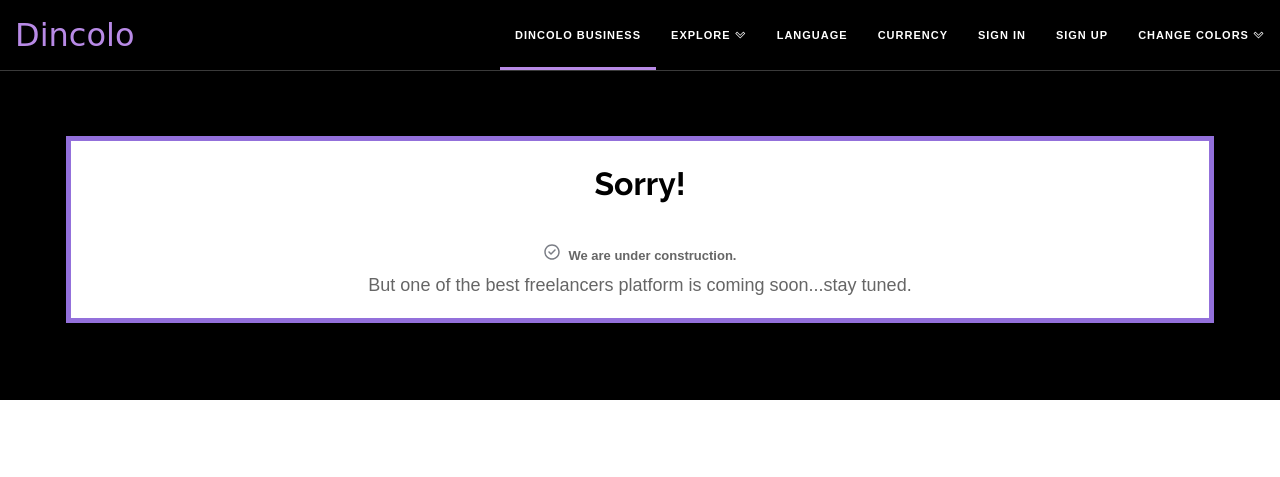
After one commit to ungureanudaniel/job-portal, a Django app: template candidates/templates/candidates/maintenance.html in a window 1280 px wide. The commit adds this page. Shown: the top 477 px of the page. Run offline with Django 3.2, Linux system fonts and the light colour scheme; the template is opened without the code that fills it, so the values that code supplies are empty; some libraries are stand-ins or nearby versions; some web fonts are replaced.

Commit message:
Designed a landing page for when the website is under maintenance

```diff
--- /dev/null
+++ b/candidates/templates/candidates/maintenance.html
@@ -0,0 +1,184 @@
+{% load static %}
+{% load i18n %}
+<!DOCTYPE html>
+<html lang='en'>
+  {% include 'users/header.html' %}
+  <body data-spy="scroll" data-target=".navbar" data-offset="70">
+    <div class="main-wrapper">
+      <!--================= PRELOADER ======================= -->
+
+      <!--  ===================HEADER=============================== -->
+      <div class="main-header sticky">
+        <div id="GlobalMessages"></div>
+        <!-- === NAVBAR === -->
+        <div id="Header">
+          <nav class="navbar navbar-default navbar-fixed-top js-main-nav">
+            <div class="container">
+              <!-- Brand and toggle get grouped for better mobile display -->
+              <div class="navbar-header">
+                <button type="button" class="navbar-toggle collapsed" data-toggle="collapse" data-target="#navbar__collapse" aria-expanded="false">
+                </button>
+                <a class="navbar-brand" href="{% url 'maintenance' %}">Dincolo</a>
+              </div>
+
+              <!-- Collect the nav links, forms, and other content for toggling -->
+              <div class="collapse navbar-collapse" id="navbar__collapse">
+                <ul class="nav navbar-nav navbar-right js-signin-modal-trigger">
+
+                  <!-- General links -->
+                  <li class="dropdown active">
+                    <a href="#" class="dropdown-toggle" data-toggle="dropdown" role="button" aria-haspopup="true" aria-expanded="false">Dincolo Business </a>
+                  </li>
+                  <li class="dropdown">
+                    <a href="#" class="dropdown-toggle" data-toggle="dropdown" role="button" aria-haspopup="true" aria-expanded="false">Explore <i class="las la-chevron-down"></i></a>
+                    <ul class="dropdown-menu">
+                      <li><a href="menu_image.html">Guiding</a></li>
+                      <li><a href="menu_text.html">Professional</a></li>
+                      <li><a href="menu_text.html">Professional</a></li>
+
+                    </ul>
+                  </li>
+                  <li><a href="gallery.html">Language</a></li>
+                  <li><a href="events.html">Currency</a></li>
+                  <li><a class="cd-main-nav__item cd-main-nav__item--signin" href="#0" data-signin="login">Sign in</a></li>
+          				<li><a class="cd-main-nav__item cd-main-nav__item--signup" href="#0" data-signin="signup">Sign up</a></li>
+                  <li class="dropdown">
+                    <a href="#" class="dropdown-toggle" data-toggle="dropdown" role="button" aria-haspopup="true" aria-expanded="false">Change colors <i class="las la-chevron-down"></i></a>
+                    <ul class="dropdown-menu" name="theme-select" id="theme-select">
+                      <li><a href="#" value="orange">Orange</a></li>
+                      <li><a href="#" value="aqua-green">Aqua Green</a></li>
+                      <li><a href="#" value="orange">Professional</a></li>
+                      <li><a href="#" value="orange">Professional</a></li>
+                      <li><a href="#" value="orange">Professional</a></li>
+                      <li><a href="#" value="orange">Professional</a></li>
+                    </ul>
+                  </li>
+
+                    </ul>
+                  </li>
+                </ul>
+              </div><!-- /.navbar-collapse -->
+            </div><!-- /.container -->
+          </nav>
+        </div>
+      </div>
+      {% include 'users/register.html' %}
+
+      <div class="main-content">
+        <!-- ===================TO THE TOP BUTTON====================== -->
+        <a id="back-to-top" href="#section_welcome" class="btn btn-primary back-to-top" role="button" title="Click to return on the top page" data-toggle="tooltip" data-placement="left">
+          <i class="ion-android-arrow-up"></i>
+        </a>
+      <!-- ================== CONTENT ====================== -->
+        <div class="logged-out-homepage">
+          <section class="section-row sec2-wrapper" style="background-color: black;height:400px;padding-top:100px;">
+            <div class="sec-inner max-width-container">
+              <div class="" style="flex:1;background-color: white;">
+                <div class="" style="border: 5px solid #9370DB;padding-top:20px;padding-bottom:20px;text-align:center;justify-content:center;">
+                    <h2 class="">Sorry!</h2>
+                      <ul>
+                        <li>
+                          <h6>
+                            <span class=" check-icon" aria-hidden="true" style="font-size: 32px;width: 24px; height: 24px; fill: rgb(122, 125, 133);">
+                              <svg width="16" height="16" viewBox="0 0 16 16" xmlns="http://www.w3.org/2000/svg">
+                                <path d="M8 1.75C4.54822 1.75 1.75 4.54822 1.75 8C1.75 11.4518 4.54822 14.25 8 14.25C11.4518 14.25 14.25 11.4518 14.25 8C14.25 4.54822 11.4518 1.75 8 1.75ZM0.25 8C0.25 3.71979 3.71979 0.25 8 0.25C12.2802 0.25 15.75 3.71979 15.75 8C15.75 12.2802 12.2802 15.75 8 15.75C3.71979 15.75 0.25 12.2802 0.25 8Z"></path>
+                                <path d="M11.5303 5.46967C11.8232 5.76256 11.8232 6.23744 11.5303 6.53033L7.53033 10.5303C7.23744 10.8232 6.76256 10.8232 6.46967 10.5303L4.46967 8.53033C4.17678 8.23744 4.17678 7.76256 4.46967 7.46967C4.76256 7.17678 5.23744 7.17678 5.53033 7.46967L7 8.93934L10.4697 5.46967C10.7626 5.17678 11.2374 5.17678 11.5303 5.46967Z"></path>
+                              </svg>
+                            </span>We are under construction.
+                          </h6>
+                          <p class="tbody-sec2">But one of the best freelancers platform is coming soon...stay tuned.</p>
+                        </li>
+                      </ul>
+                </div>
+            </div>
+          </section>
+      <!-- ==================== SELLING PROP  =================== -->
+          <section class="section-row sec2-wrapper" style="height:700px;padding-top:100px;">
+            <div class="sec-inner max-width-container">
+              <div class="selling-video">
+                <div class="vid_wrapper">
+                  <video autoplay muted loop id="vidbg">
+                      <source src="{% static 'video/video-selling.mp4' %}" type="video/mp4">Your          browser does not support the video tag.
+                  </video>
+                </div>
+              </div>
+              <div class="grid-15 flex-items-center">
+                <div class="selling-text">
+                    <h2 class="">Best freelancers in eastern Europe</h2>
+                      <ul>
+                        <li>
+                          <h6>
+                            <span class="sec2-txt check-icon" aria-hidden="true" style="width: 24px; height: 24px; fill: rgb(122, 125, 133);">
+                              <svg width="16" height="16" viewBox="0 0 16 16" xmlns="http://www.w3.org/2000/svg">
+                                <path d="M8 1.75C4.54822 1.75 1.75 4.54822 1.75 8C1.75 11.4518 4.54822 14.25 8 14.25C11.4518 14.25 14.25 11.4518 14.25 8C14.25 4.54822 11.4518 1.75 8 1.75ZM0.25 8C0.25 3.71979 3.71979 0.25 8 0.25C12.2802 0.25 15.75 3.71979 15.75 8C15.75 12.2802 12.2802 15.75 8 15.75C3.71979 15.75 0.25 12.2802 0.25 8Z"></path>
+                                <path d="M11.5303 5.46967C11.8232 5.76256 11.8232 6.23744 11.5303 6.53033L7.53033 10.5303C7.23744 10.8232 6.76256 10.8232 6.46967 10.5303L4.46967 8.53033C4.17678 8.23744 4.17678 7.76256 4.46967 7.46967C4.76256 7.17678 5.23744 7.17678 5.53033 7.46967L7 8.93934L10.4697 5.46967C10.7626 5.17678 11.2374 5.17678 11.5303 5.46967Z"></path>
+                              </svg>
+                            </span>The best for every budget
+                          </h6>
+                          <p class="tbody-sec2">Find high-quality services at every price point. No hourly rates, just project-based pricing.</p>
+                        </li>
+                        <li>
+                          <h6>
+                            <span class="sec2-txt check-icon" aria-hidden="true" style="width: 24px; height: 24px; fill: rgb(122, 125, 133);">
+                              <svg width="16" height="16" viewBox="0 0 16 16" xmlns="http://www.w3.org/2000/svg"><path d="M8 1.75C4.54822 1.75 1.75 4.54822 1.75 8C1.75 11.4518 4.54822 14.25 8 14.25C11.4518 14.25 14.25 11.4518 14.25 8C14.25 4.54822 11.4518 1.75 8 1.75ZM0.25 8C0.25 3.71979 3.71979 0.25 8 0.25C12.2802 0.25 15.75 3.71979 15.75 8C15.75 12.2802 12.2802 15.75 8 15.75C3.71979 15.75 0.25 12.2802 0.25 8Z"></path>
+                                <path d="M11.5303 5.46967C11.8232 5.76256 11.8232 6.23744 11.5303 6.53033L7.53033 10.5303C7.23744 10.8232 6.76256 10.8232 6.46967 10.5303L4.46967 8.53033C4.17678 8.23744 4.17678 7.76256 4.46967 7.46967C4.76256 7.17678 5.23744 7.17678 5.53033 7.46967L7 8.93934L10.4697 5.46967C10.7626 5.17678 11.2374 5.17678 11.5303 5.46967Z"></path>
+                              </svg>
+                            </span>Quality work done quickly
+                          </h6>
+                          <p class="tbody-sec2">Find the right freelancer to begin working on your project within minutes.</p>
+                        </li>
+                        <li>
+                          <h6>
+                            <span class="sec2-txt check-icon" aria-hidden="true" style="width: 24px; height: 24px; fill: rgb(122, 125, 133);">
+                              <svg width="16" height="16" viewBox="0 0 16 16" xmlns="http://www.w3.org/2000/svg">
+                                <path d="M8 1.75C4.54822 1.75 1.75 4.54822 1.75 8C1.75 11.4518 4.54822 14.25 8 14.25C11.4518 14.25 14.25 11.4518 14.25 8C14.25 4.54822 11.4518 1.75 8 1.75ZM0.25 8C0.25 3.71979 3.71979 0.25 8 0.25C12.2802 0.25 15.75 3.71979 15.75 8C15.75 12.2802 12.2802 15.75 8 15.75C3.71979 15.75 0.25 12.2802 0.25 8Z"></path>
+                                <path d="M11.5303 5.46967C11.8232 5.76256 11.8232 6.23744 11.5303 6.53033L7.53033 10.5303C7.23744 10.8232 6.76256 10.8232 6.46967 10.5303L4.46967 8.53033C4.17678 8.23744 4.17678 7.76256 4.46967 7.46967C4.76256 7.17678 5.23744 7.17678 5.53033 7.46967L7 8.93934L10.4697 5.46967C10.7626 5.17678 11.2374 5.17678 11.5303 5.46967Z"></path>
+                              </svg>
+                            </span>Protected payments, every time
+                          </h6>
+                          <p class="tbody-sec2">Always know what you'll pay upfront. Your payment isn't released until you approve the work.</p>
+                        </li>
+                        <li>
+                          <h6>
+                            <span class="sec2-txt check-icon" aria-hidden="true" style="width: 24px; height: 24px; fill: rgb(122, 125, 133);">
+                              <svg width="16" height="16" viewBox="0 0 16 16" xmlns="http://www.w3.org/2000/svg">
+                                <path d="M8 1.75C4.54822 1.75 1.75 4.54822 1.75 8C1.75 11.4518 4.54822 14.25 8 14.25C11.4518 14.25 14.25 11.4518 14.25 8C14.25 4.54822 11.4518 1.75 8 1.75ZM0.25 8C0.25 3.71979 3.71979 0.25 8 0.25C12.2802 0.25 15.75 3.71979 15.75 8C15.75 12.2802 12.2802 15.75 8 15.75C3.71979 15.75 0.25 12.2802 0.25 8Z"></path>
+                                <path d="M11.5303 5.46967C11.8232 5.76256 11.8232 6.23744 11.5303 6.53033L7.53033 10.5303C7.23744 10.8232 6.76256 10.8232 6.46967 10.5303L4.46967 8.53033C4.17678 8.23744 4.17678 7.76256 4.46967 7.46967C4.76256 7.17678 5.23744 7.17678 5.53033 7.46967L7 8.93934L10.4697 5.46967C10.7626 5.17678 11.2374 5.17678 11.5303 5.46967Z">
+                                </path>
+                              </svg>
+                            </span>24/7 support
+                          </h6>
+                          <p class="tbody-sec2">Questions? Our round-the-clock support team is available to help anytime, anywhere.</p>
+                        </li>
+                      </ul>
+                </div>
+                <div class="selling-map">
+                  <img src="{% static 'svg/eu-map.svg' %}">
+              </div><!-- grid-15 flex container end -->
+            </div>
+          </section>
+          <div class="" id="newsletter">
+          </div>
+      </div>
+  </div>
+    {% include 'users/footer.html' %}
+</div>
+    <!-- JS
+    ================================================== -->
+
+    <!-- JS Global -->
+    <script src="{% static 'plugins/jquery/jquery-3.6.0.min.js' %}"></script>
+    <script src="{% static 'plugins/owlcarousel/owl.carousel.min.js' %}"></script>
+    <script src="{% static 'bootstrap/js/bootstrap.min.js' %}"></script>
+    <!-- JS Plugins -->
+    <script src="{% static 'plugins/lightbox/dist/js/lightbox.min.js' %}"></script>
+    <script src="{% static 'plugins/isotope/isotope.pkgd.min.js' %}"></script>
+    <!-- <script src="{% static 'plugins/flickity/flickity.pkgd.min.js' %}"></script> -->
+    <script src="{% static 'plugins/imagesloaded/imagesloaded.pkgd.min.js' %}"></script>
+    <!-- JS Custom -->
+    <script src="{% static 'js/custom.js' %}"></script>
+    <script async src="{% static 'js/google_maps.js' %}"></script>
+    <!-- Google Maps -->
+    <script src="{% static 'js/back_to_top.js' %}"></script>
+  </body>
+</html>
--- a/candidates/urls.py
+++ b/candidates/urls.py
@@ -1,7 +1,7 @@
 from django.urls import path, include
 from django.conf import settings
 from django.conf.urls.static import static
-from .views import home, candidate_dashboard, add_post, job_search_list, category, job_details
+from .views import home, candidate_dashboard, add_post, job_search_list, category, job_details, maintenance
 from django.conf.urls.i18n import i18n_patterns
 from django.utils.translation import ugettext_lazy as _
 
--- a/jobmarket_main/settings.py
+++ b/jobmarket_main/settings.py
@@ -212,4 +212,4 @@ DEFAULT_AUTO_FIELD = 'django.db.models.BigAutoField'
 # ]
 # PWA_APP_DIR = 'ltr'
 # PWA_APP_LANG = 'en-US'
-MAINTENANCE_MODE = os.environ.get("MAINTENANCE")
+MAINTENANCE_MODE = True
--- a/static/css/logged-out-homepg-styles.css
+++ b/static/css/logged-out-homepg-styles.css
@@ -602,17 +602,18 @@ x NEW VERSION sigin/signup popup
 }
 .section_footer p {
   line-height: 1.6;
-  color: #F4F3DE;
+  color: #D3D3D3;
 }
 .section_footer p > a {
   color: inherit;
 }
 .section_footer p > a:hover {
-  color: var(--themecolor);
+  color: white;
+  text-decoration: none;
 }
 .section_footer p > i {
   font-size: 15px;
-  color: var(--themecolor);
+  color: white;
   margin-right: 5px;
 }
 .section_footer ul {
@@ -625,7 +626,8 @@ x NEW VERSION sigin/signup popup
 .section_footer ul > li > i {
   display: block;
   text-decoration: none;
-  color: var(--themecolor);
+  color: white;
+  /* color: var(--themecolor); */
 }
 .section_footer ul > .app_icon {
   font-size: 17px;
@@ -648,10 +650,16 @@ x NEW VERSION sigin/signup popup
 }
 .section_footer ul .social_icon > a {
   text-decoration: none;
+  color: #D3D3D3;
+}
+.section_footer ul .social_icon > a:hover {
+  text-decoration: none;
+  color: white;
 }
 .section_footer ul .social_icon:hover {
   -webkit-transform: scale(1.2, 1.2);
           transform: scale(1.2, 1.2);
+
 }
 .section_footer .footer_info {
   margin-bottom: 0;
@@ -1430,16 +1438,6 @@ Last change:	04/21/2017
   width: 80%;
 }
 /*** 13. Section: Popular Services ***/
-
-
-/* .logged-out-homepage .section-row { */
-    /* align-items: center;
-    width: 100%;
-    padding: 24px 24px 48px;
-    margin: 0;
-    -webkit-box-sizing: border-box;
-    box-sizing: border-box; */
-/* } */
 @media only screen and (min-width: 900px) {
 .section-row {
     margin-bottom: 96px;}
@@ -1513,6 +1511,8 @@ Last change:	04/21/2017
     z-index: 1500;
     padding: 16px;
 }
+.section-row > .owl-carousel > .owl-item > .item > img {
+  border-radius: 40px;}
 .owl-carousel .owl-nav {
   z-index: 1500;
 }
--- a/static/js/custom.js
+++ b/static/js/custom.js
@@ -398,7 +398,7 @@ $('.carousel').carousel()
 /*** Popular Services Carousel ***/
 $(document).ready(function() {
   $('#owl-carousel').owlCarousel({
-    nav: false,
+    nav: true,
     items: 1,
     loop  : true,
     dots: false,
--- a/users/templates/users/footer.html
+++ b/users/templates/users/footer.html
@@ -9,20 +9,20 @@
         <!-- <h3 class="section_footer_heading">Contacts</h3> -->
         <h3 class="section_footer_heading">Contact</h3>
 
-        <p><i class="icon ion-ios-location-outline"></i><a href="https://www.google.com/maps/dir/Artisan+Bakery,+Strada+Pelicanului+Nr.+13,+Bra%C8%99ov+500461/''/@45.6660948,25.5567492,18z/data=!4m14!4m13!1m5!1m1!1s0x40b35b766c35ea5f:0xd19fd0955f55fbff!2m2!1d25.5581365!2d45.6658306!1m5!1m1!1s0x0:0xd19fd0955f55fbff!2m2!1d25.5581365!2d45.6658306!3e0">500461 Str. Pelicanului 13, Brasov, RO</a> </p>
-        <p><i class="icon ion-ios-telephone-outline"></i><a href="tel:+40 768 662 612"> +40 768 662 612</a></p>
-        <p><i class="icon ion-ios-email-outline"></i><a href="mailto:contact@artisanbakery.ro"> contact@artisanbakery.ro</a></p>
+        <p><i class="icon ion-ios-location-outline"></i><a href="https://www.google.com/maps/dir/Artisan+Bakery,+Strada+Pelicanului+Nr.+13,+Bra%C8%99ov+500461/''/@45.6660948,25.5567492,18z/data=!4m14!4m13!1m5!1m1!1s0x40b35b766c35ea5f:0xd19fd0955f55fbff!2m2!1d25.5581365!2d45.6658306!1m5!1m1!1s0x0:0xd19fd0955f55fbff!2m2!1d25.5581365!2d45.6658306!3e0">Brasov, RO</a> </p>
+        <p><i class="icon ion-ios-telephone-outline"></i><a href="tel:+40 768 662 612"> +40 764 662 612</a></p>
+        <p><i class="icon ion-ios-email-outline"></i><a href="mailto:contact@artisanbakery.ro"> contact@dincolo.eu</a></p>
       </div>
       <div class="col-sm-6 col-lg-3">
         <!-- <h3 class="section_footer_heading">Follow us</h3> -->
-        <h3 class="section_footer_heading">{% trans 'Follow us' %}</h3>
+        <h3 class="section_footer_heading">Follow us</h3>
 
         <div class="social">
           <ul>
             <li><p><b>Social: </b></p></li>
-            <li class="social_icon"><a href="https://www.facebook.com/artisanbakerybrasov"><i class="icon ion-social-facebook-outline"></i></a></li>
+            <li class="social_icon"><a href="#"><i class="icon ion-social-facebook-outline bg-white"></i></a></li>
             <li class="social_icon"><a href="#"><i class="icon ion-social-twitter-outline"></i></a></li>
-            <li class="social_icon"><a href="https://www.instagram.com/artisanbakerybrasov/"><i class="icon ion-social-instagram-outline"></i></a></li>
+            <li class="social_icon"><a href="#"><i class="icon ion-social-instagram-outline"></i></a></li>
             <li class="social_icon"><a href="#"><i class="ion-social-foursquare"></i></a></li>
           </ul>
         </div> <!-- .social -->
@@ -38,14 +38,14 @@
     <div class="row">
       <div class="col-sm-12">
         <hr>
-        <p class="text-center">{% trans 'If you do not wish to receive any more news from us, just click the button below' %}.</p>
+        <p class="text-center">If you do not wish to receive any more news from us, just click the button below.</p>
         <div class="bg-white text-center">
-          <a class="primary-btn" href="#">{% trans 'Unsubscribe' %}</a>
+          <a class="primary-btn" href="#">Unsubscribe</a>
         </div>
 
-        <p class="footer_info"><a style="text-decoration: none; color:inherit;" href="http://www.artisanbakery.ro/admin/">&#169; 2017 S.C. OBICEIURI SANATOASE S.R.L..</a></p>
-        <p class="footer_info">   J08/1894/2017</p>
-        <p class="footer_info">  C.U.I 37894104 </p>
+        <p class="footer_info"><a style="text-decoration: none; color:inherit;" href="http://www.artisanbakery.ro/admin/">&#169; 2021 COMPANY NAME S.R.L.</a></p>
+        <p class="footer_info">  Reg. Com. ..........</p>
+        <p class="footer_info">  C.U.I ........... </p>
         <p> All rights reserved. </p>
       </div>
     </div> <!-- .row -->
--- a/users/urls.py
+++ b/users/urls.py
@@ -2,7 +2,7 @@ from django.urls import path, include
 from django.conf import settings
 from django.conf.urls.static import static
 from django.contrib.auth import views as auth_views
-from .views import user_login, register, contact, about, account, privacy, terms, registration_conf_view, registration_success_view, maintenance
+from .views import user_login, register, contact, about, account, privacy, terms, registration_conf_view, registration_success_view
 
 
 urlpatterns = [
--- a/users/views.py
+++ b/users/views.py
@@ -10,12 +10,6 @@ from .models import Candidate, Company, About
 from django.contrib.auth.models import User
 from django.views.decorators.csrf import csrf_protect
 import random
-
-def maintenance(request):
-    template = 'users/maintenance.html'
-
-    context = {}
-    return render(request, template, context)
 
 def login(request):
     return render(request, 'users/login.html')
```
Also changed, not shown: candidates/templates/candidates/logged-out-home.html (+8 -16 lines), candidates/views.py (+8 -0 lines), users/templates/users/maintenance.html (deleted, +0 -98 lines), 1 other file.
